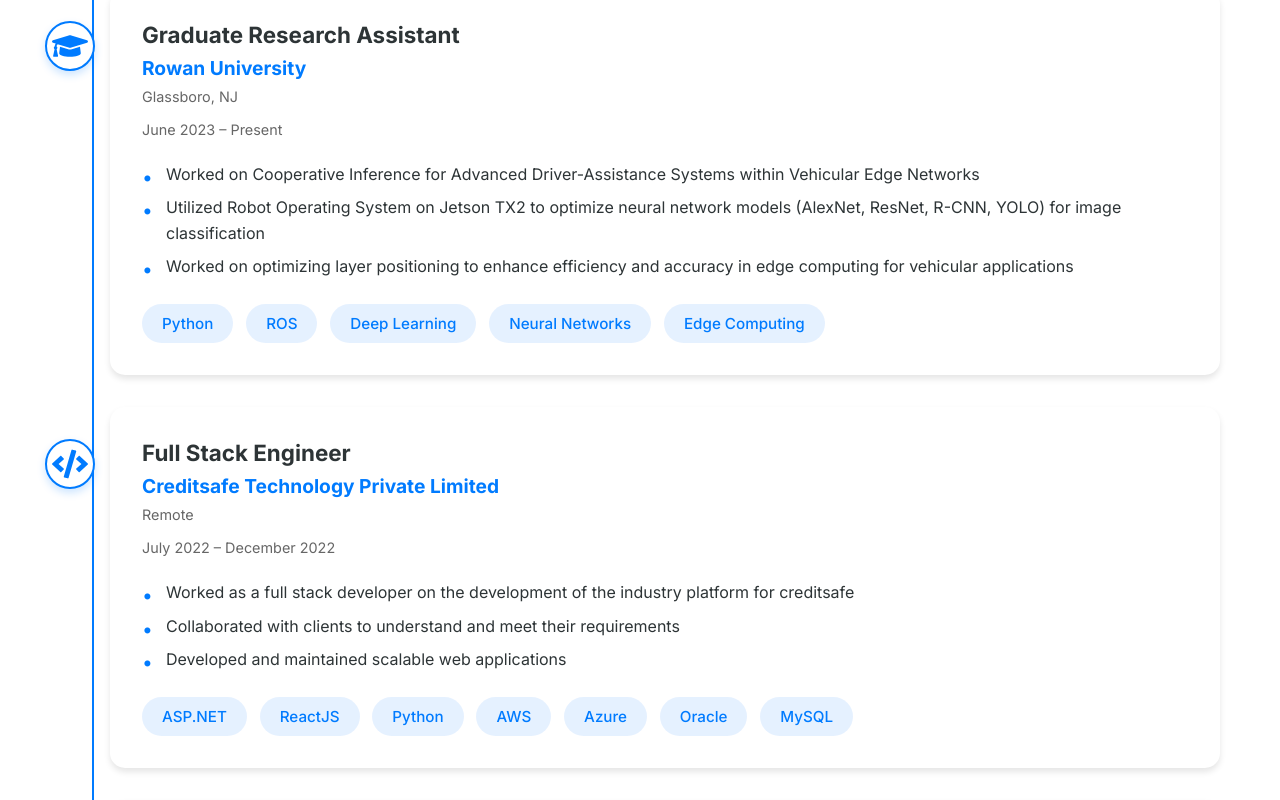
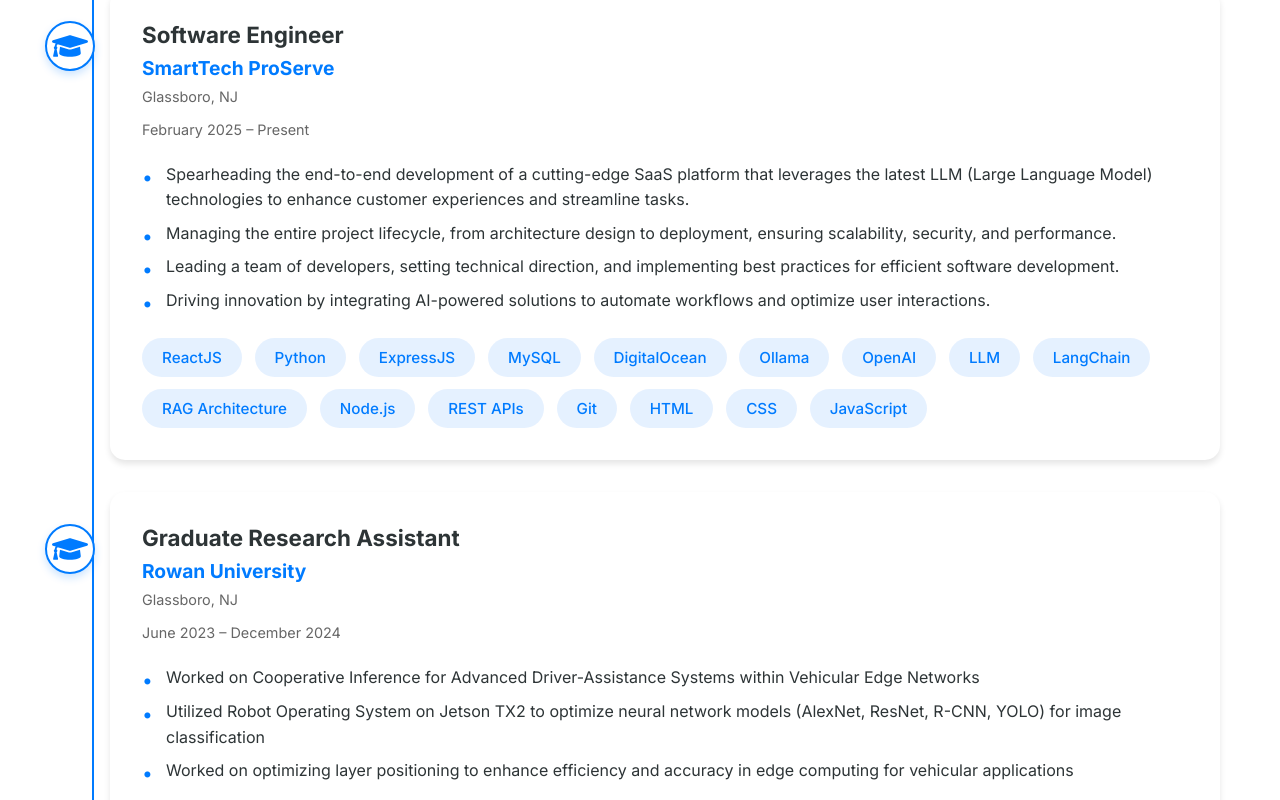
Before and after one commit to Surajbitla/portfolio, a React (Create React App) app: page / in a window 1280 px wide. Shown: the part 3080-3880 px from the top of the page. Built offline with nearby package versions, Linux system fonts and the light colour scheme.

Commit message:
new experience and publications

```diff
--- a/src/components/Experience/Experience.jsx
+++ b/src/components/Experience/Experience.jsx
@@ -6,16 +6,31 @@ const Experience = () => {
   const experiences = [
     {
       icon: <FaGraduationCap />,
+      title: "Software Engineer",
+      company: "SmartTech ProServe",
+      location: "Glassboro, NJ",
+      period: "February 2025 – Present",
+      responsibilities: [
+        "Spearheading the end-to-end development of a cutting-edge SaaS platform that leverages the latest LLM (Large Language Model) technologies to enhance customer experiences and streamline tasks.",
+        "Managing the entire project lifecycle, from architecture design to deployment, ensuring scalability, security, and performance.",
+        "Leading a team of developers, setting technical direction, and implementing best practices for efficient software development.",
+        "Driving innovation by integrating AI-powered solutions to automate workflows and optimize user interactions."
+      ],
+      technologies: ["ReactJS", "Python", "ExpressJS", "MySQL", "DigitalOcean", "Ollama", "OpenAI", "LLM", "LangChain", "RAG Architecture", "Node.js", "REST APIs", "Git", "HTML", "CSS", "JavaScript"]
+
+    },
+    {
+      icon: <FaGraduationCap />,
       title: "Graduate Research Assistant",
       company: "Rowan University",
       location: "Glassboro, NJ",
-      period: "June 2023 – Present",
+      period: "June 2023 – December 2024",
       responsibilities: [
         "Worked on Cooperative Inference for Advanced Driver-Assistance Systems within Vehicular Edge Networks",
         "Utilized Robot Operating System on Jetson TX2 to optimize neural network models (AlexNet, ResNet, R-CNN, YOLO) for image classification",
         "Worked on optimizing layer positioning to enhance efficiency and accuracy in edge computing for vehicular applications"
       ],
-      technologies: ["Python", "ROS", "Deep Learning", "Neural Networks", "Edge Computing"]
+      technologies: ["Python", "ROS", "Jetson TX2", "YOLO", "ResNet", "AlexNet", "R-CNN", "Edge Computing", "Deep Learning", "Neural Networks"]
     },
     {
       icon: <FaCode />,
@@ -28,7 +43,7 @@ const Experience = () => {
         "Collaborated with clients to understand and meet their requirements",
         "Developed and maintained scalable web applications"
       ],
-      technologies: ["ASP.NET", "ReactJS", "Python", "AWS", "Azure", "Oracle", "MySQL"]
+      technologies: ["Python", "ASP.NET", "AWS", "Azure", "Oracle", "JavaScript", "ReactJS", "Node.js", "ExpressJS", "HTML", "CSS", "MySQL", "REST APIs", "Git", "Full Stack Development", "Agile Methodology"]
     },
     {
       icon: <FaLaptopCode />,
@@ -42,7 +57,7 @@ const Experience = () => {
         "Facilitated knowledge transfer sessions for new team members",
         "Recognized for outstanding contributions and commitment to excellence"
       ],
-      technologies: ["Python", "ReactJS", "ASP.NET", "JavaScript", "HTML5", "CSS3", "MySQL"]
+      technologies: ["Python", "ReactJS", "ASP.NET", "JavaScript", "HTML5", "CSS3", "MySQL", "UI/UX", "Bug Tracking", "Agile Methodology", "Team Collaboration", "Responsive Design"]
     }
   ];
 
--- a/src/components/Publications/Publications.jsx
+++ b/src/components/Publications/Publications.jsx
@@ -16,6 +16,13 @@ const Publications = () => {
       conference: "IEEE International Conference on Fog and Edge Computing (ICFEC 2024)",
       description: "Developed and presented an experimental test bed for evaluating the efficacy of computation offloading for cooperative inference between edge and fog devices.",
       poster: "./posters/poster2.pdf",
+      posterPreview: "./posters/poster2-preview.jpg"
+    },
+    {
+      title: "SplitTracr: A Flexible Performance Evaluation Tool for Cooperative Inference and Split Computing",
+      conference: "International Conference on Electronics Packaging (ICEP)",
+      description: "Developed and presented SplitTracr, a tool for evaluating split DNN performance with dynamic layer-wise splitting, edge device configuration, and live inference logging.",
+      poster: "./posters/poster3.pdf",
       posterPreview: "./posters/poster2-preview.jpg"
     }
   ];
```
Also changed, not shown: 1 other file (tests, documents, lock files or other folders).
